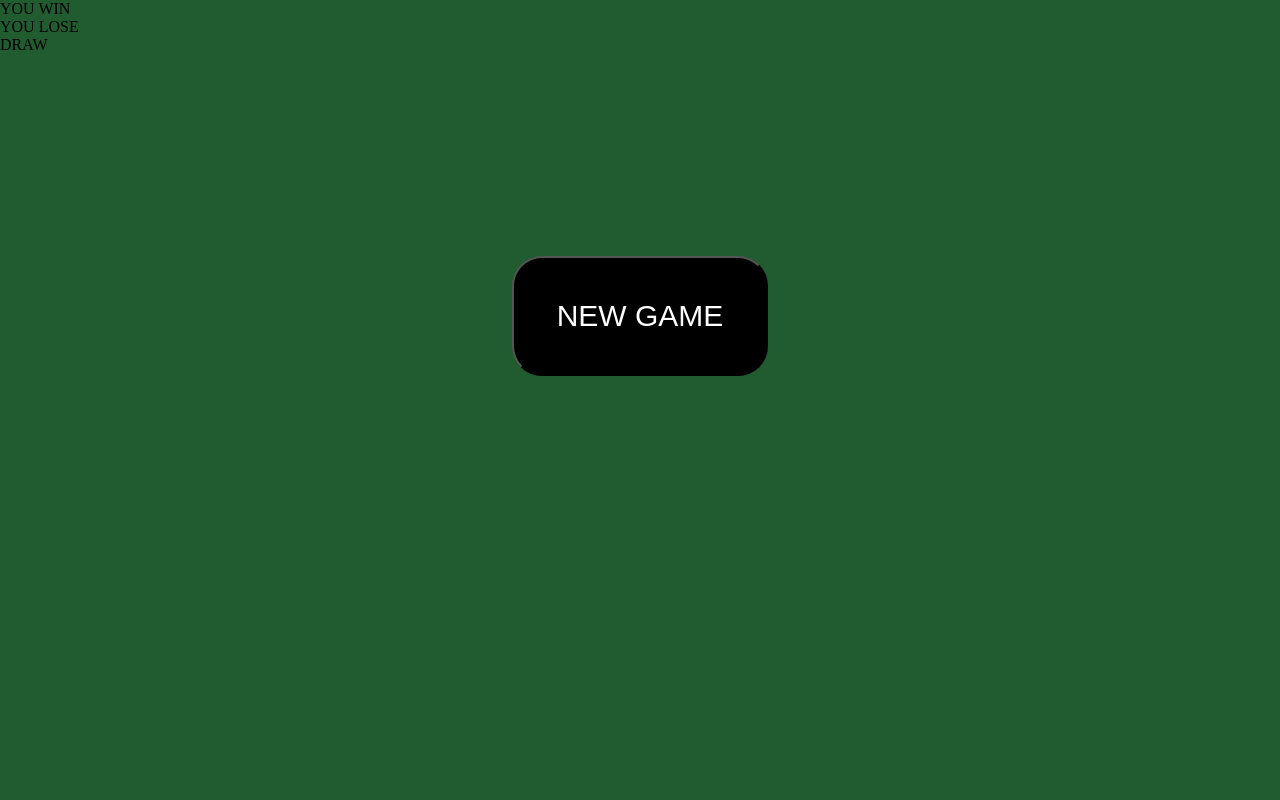
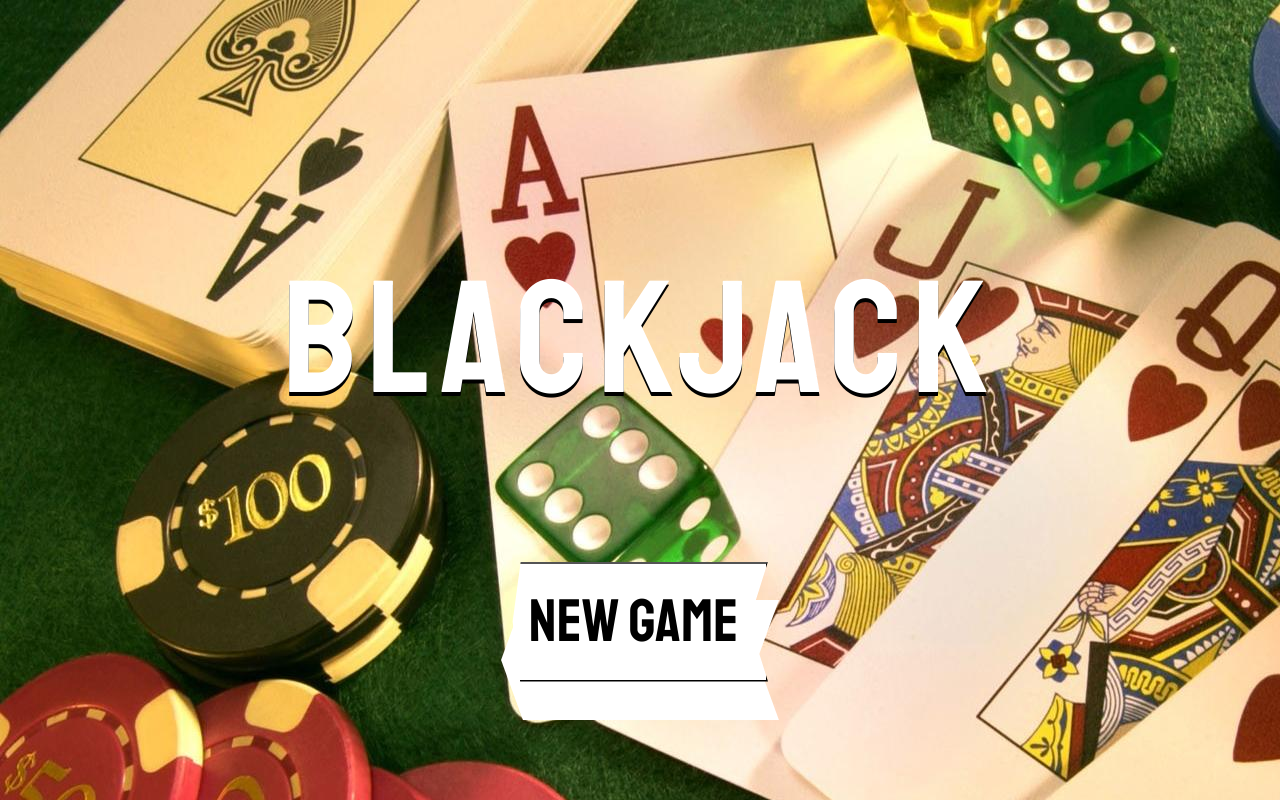
Before and after one commit to aceofspadesss/Blackjack, a plain HTML site: page index.html in a window 1280 px wide. Drawn offline with nearby package versions, Linux system fonts and the light colour scheme.

Commit message:
design for main menu

```diff
--- /dev/null
+++ b/animation.css
@@ -0,0 +1,20 @@
+@keyframes slide-right {
+    0% {margin-right: 200%;}
+    100% {margin-right: 0;}
+}
+@keyframes slide-left {
+    0% {margin-left: 200%;}
+    100% {margin-left: 0;}
+}
+@keyframes fade-out{
+    0% {opacity: 0;}
+    100% {opacity: 100%}
+}
+@keyframes going-down{
+    from {top: -50%}
+    to {top: 120%}
+    100% { -webkit-transform: rotate(360deg); transform:rotate(360deg); }
+}
+@keyframes spin {
+    100% { -webkit-transform: rotate(360deg); transform:rotate(360deg); }
+}
--- /dev/null
+++ b/decoration.js
@@ -0,0 +1,14 @@
+function symbolGenerator () {
+    symbols = ['hearts', 'diamonds', 'clubs', 'spades']
+
+    $(`<img src="./images/${symbols[Math.round(Math.random() * 3)]}.png" class="symbol">`).appendTo('.main-bg').css({
+        left: Math.random() * 100 + '%',
+        top: Math.random() * 100 + '%',
+        animationFillMode: 'forwards',
+        animationName: 'going-down',
+        animationDuration: '20s',
+        animationIterationCount: 'infinite'
+    })
+}
+
+setInterval(() => {symbolGenerator()}, 2000)
--- a/index.html
+++ b/index.html
@@ -4,11 +4,17 @@
     <meta charset="UTF-8">
     <meta name="viewport" content="width=device-width, initial-scale=1.0">
     <title>Blackjack</title>
+    <link href="https://fonts.googleapis.com/css2?family=Staatliches&display=swap" rel="stylesheet">
     <link rel="stylesheet" href="./main.css">
+    <link rel="stylesheet" href="./animation.css">
 </head>
 <body>
     <div class="container">
         <div class="main-menu">
+            <div class="main-bg"></div>
+            <p class="title">BLACKJACK</p>
+            <span class="btn-effect-left"></span>
+            <span class="btn-effect-right"></span>
             <button class="new-game">NEW GAME</button>
         </div>
         <div class="bet">
@@ -41,15 +47,16 @@
             <button class="hit">Hit</button>
             <button class="stand">Stand</button>
         </div>
-        <div class="victory">YOU WIN</div>
+        <!-- <div class="victory">YOU WIN</div>
         <div class="loss">YOU LOSE</div>
-        <div class="draw">DRAW</div>
+        <div class="draw">DRAW</div> -->
     </div>
 
     <script
         src="https://code.jquery.com/jquery-3.5.1.js"
         integrity="sha256-QWo7LDvxbWT2tbbQ97B53yJnYU3WhH/C8ycbRAkjPDc="
         crossorigin="anonymous"></script>
+    <script src="./decoration.js"></script>
     <script src="index.js"></script>
 </body>
 </html>
--- a/main.css
+++ b/main.css
@@ -15,17 +15,78 @@ body{
     width: 100%;
     height: 100%;
     text-align: center;
+    display: flex;
+    flex-direction: column;
+    justify-content: center;
+    align-items: center;
 }
+.main-bg{
+    position: fixed;
+    left: 0;
+    bottom: 0;
+    width: 100%;
+    height: 100%;
+    z-index: 1;
+    background: url(./images/bg.jpg);
+}
+.symbol{
+    width: 100px;
+    height: 100px;
+    position: fixed;
+}
+.btn-effect-left{
+    width: 20%;
+    height: 7.5%;
+    background-color: white;
+    transform: skew(-20deg);
+    z-index: 2;
+    animation-name: slide-right;
+    animation-duration: 2s;
+}
+.btn-effect-right{
+    width: 20%;
+    height: 7.5%;
+    background-color: white;
+    transform: skew(20deg);
+    z-index: 2;
+    animation-name: slide-left;
+    animation-duration: 2s;
+    margin-bottom: 1px;
+}
+
 .new-game{
-    width: 20%;
+    width: 21%;
     height: 15%;
-    background-color: black;
-    border: 1% solid white;
-    border-radius: 30px;
-    color: white;
-    font-family: Arial, Helvetica, sans-serif;
-    font-size: 30px;
-    margin-top: 20%;
+    background-color: white;
+    color: black;
+    font-family: 'Staatliches', cursive;
+    font-size: 60px;
+    clip-path: polygon(100% 0%, 93% 50%, 100% 100%, 7.8% 100%, 5% 50%, 8% 0%);
+    position: fixed;
+    bottom: 14.8%;
+    left: 39%;
+    opacity: 0;
+    z-index: 3;
+    animation-fill-mode: forwards;
+    animation-name: fade-out;
+    animation-duration: 1s;
+    animation-delay: 2s;
+
+
+}
+.title{
+    z-index: 3;
+    font-family: 'Staatliches', cursive;
+    color: #fff;
+    font-size: 10em;
+    letter-spacing: 10px;
+    opacity: 0;
+    z-index: 2;
+    animation-fill-mode: forwards;
+    animation-name: fade-out;
+    animation-delay: 2s;
+    animation-duration: 1s;
+    text-shadow: 0px 4px black;
 }
 .bet{
     position: fixed;
```
Also changed, not shown: images/bg.jpg (added), images/clubs.png (added), images/diamonds.png (added), images/hearts.png (added), images/spades.png (added).
